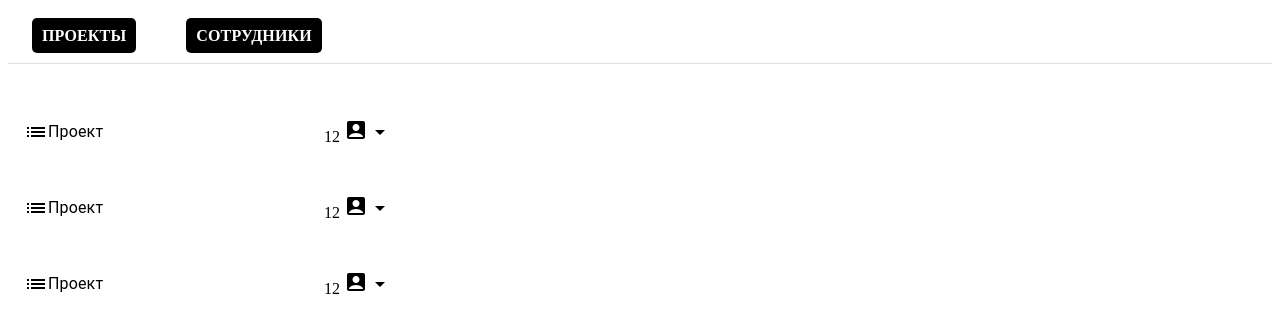
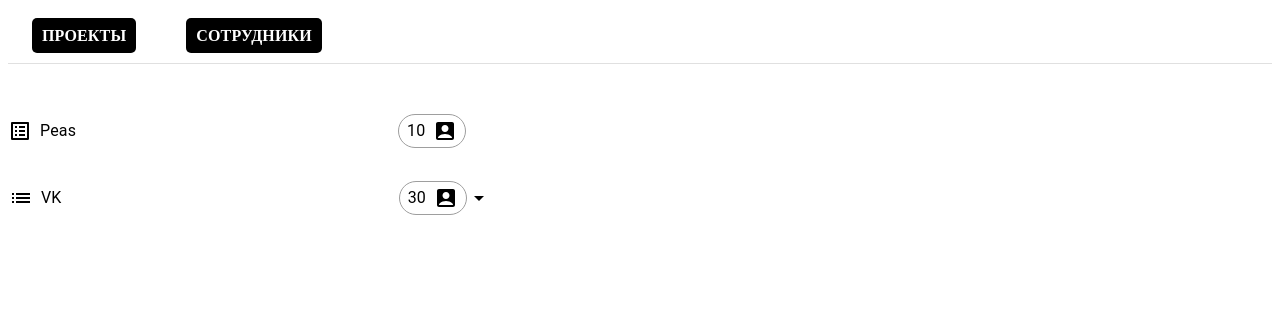
Before and after one commit to xSAPSANx/PEAS, a React (Vite) app: page / in a window 1280 px wide. Shown: the top 332 px of the page. Built offline with nearby package versions, Linux system fonts and the light colour scheme; data requests are answered from the project's data file.

Commit message:
add list project

```diff
--- a/eslint.config.js
+++ b/eslint.config.js
@@ -29,10 +29,7 @@ export default [
 			...react.configs['jsx-runtime'].rules,
 			...reactHooks.configs.recommended.rules,
 			'react/jsx-no-target-blank': 'off',
-      'react-refresh/only-export-components': [
-        'warn',
-        { allowConstantExport: true },
-      ],
+			'react-refresh/only-export-components': ['warn', { allowConstantExport: true }],
 		},
 	},
 ]
--- a/server/db.json
+++ b/server/db.json
@@ -17,8 +17,118 @@
 		}
 	],
 	"project": [
-		{ "projectName": "Peas", "staffNum": "10" },
-		{ "projectName": "WT", "staffNum": "15" },
-		{ "projectName": "VK", "staffNum": "2" }
+		{
+			"currentValue": [
+				{ "projectName": "Peas", "staffNum": "10" },
+				{
+					"branchName": "VK",
+					"staffNum": "30",
+					"children": [
+						{
+							"currentValue": [
+								{ "projectName": "VK music", "staffNum": "15" },
+								{
+									"branchName": "VK group",
+									"staffNum": "25",
+									"children": [
+										{
+											"currentValue": [
+												{ "projectName": "Sub WT 1", "staffNum": "12" },
+												{
+													"branchName": "SubBranch 1",
+													"staffNum": "10",
+													"children": [
+														{
+															"currentValue": [
+																{ "projectName": "Sub WT 1.1", "staffNum": "5" },
+																{
+																	"branchName": "SubBranch 1.1",
+																	"staffNum": "8",
+																	"children": [
+																		{
+																			"currentValue": [
+																				{ "projectName": "Sub WT 1.1.1", "staffNum": "3" },
+																				{
+																					"branchName": "SubBranch 1.1.1",
+																					"staffNum": "4",
+																					"children": [
+																						{
+																							"currentValue": [
+																								{ "projectName": "Sub WT 1.1.1.1", "staffNum": "2" },
+																								{
+																									"branchName": "SubBranch 1.1.1.1",
+																									"staffNum": "2",
+																									"children": [
+																										{
+																											"currentValue": [
+																												{ "projectName": "Sub WT 1.1.1.1.1", "staffNum": "1" },
+																												{
+																													"branchName": "SubBranch 1.1.1.1.1",
+																													"staffNum": "1",
+																													"children": [
+																														{
+																															"currentValue": [
+																																{ "projectName": "Sub WT 1.1.1.1.1.1", "staffNum": "1" }
+																															],
+																															"next": null
+																														}
+																													]
+																												}
+																											],
+																											"next": null
+																										}
+																									]
+																								}
+																							],
+																							"next": null
+																						}
+																					]
+																				}
+																			],
+																			"next": null
+																		}
+																	]
+																}
+															],
+															"next": null
+														}
+													]
+												}
+											],
+											"next": null
+										},
+										{
+											"currentValue": [{ "projectName": "Sub WT 2", "staffNum": "13" }],
+											"next": null
+										}
+									]
+								}
+							],
+							"next": null
+						},
+						{
+							"currentValue": [
+								{ "projectName": "WT 2", "staffNum": "20" },
+								{
+									"branchName": "SubProject A-2",
+									"staffNum": "30",
+									"children": [
+										{
+											"currentValue": [{ "projectName": "Sub WT 3", "staffNum": "14" }],
+											"next": null
+										},
+										{
+											"currentValue": [{ "projectName": "Sub WT 4", "staffNum": "16" }],
+											"next": null
+										}
+									]
+								}
+							],
+							"next": null
+						}
+					]
+				}
+			]
+		}
 	]
 }
--- a/src/pages/Home/index.jsx
+++ b/src/pages/Home/index.jsx
@@ -1,12 +1,19 @@
-import { Project } from '../../widgets/Projects'
+import { useState, useEffect } from 'react'
+import axios from 'axios'
+
+import { ProjectComponent } from '../../widgets/Projects'
 import './ui/Home.scss'
 
 export const Home = () => {
+	const [projects, setProjects] = useState([])
+	useEffect(() => {
+		axios.get('http://localhost:3000/project').then(response => {
+			setProjects(response.data)
+		})
+	}, [])
 	return (
 		<div className='blockProjects'>
-			<Project />
-			<Project />
-			<Project />
+			<ProjectComponent project={projects} />
 		</div>
 	)
 }
--- a/src/pages/Home/ui/Home.scss
+++ b/src/pages/Home/ui/Home.scss
@@ -1,3 +1,3 @@
 .blockProjects {
-	max-width: 400px;
+	max-width: 500px;
 }
--- a/src/widgets/Projects/index.jsx
+++ b/src/widgets/Projects/index.jsx
@@ -1,16 +1,27 @@
-import { ListItemButton, ListItemText, Collapse } from '@mui/material'
-import {
-	AccountBox,
-	InboxOutlined,
-	ListOutlined,
-	ListAltOutlined,
-	StarBorderOutlined,
-	ArrowDropUp,
-	ArrowDropDown,
-} from '@mui/icons-material'
+import { ListItemButton, ListItemText, Collapse, Typography, List, Box } from '@mui/material'
+import { AccountBox, ListOutlined, ListAltOutlined, ArrowDropUp, ArrowDropDown } from '@mui/icons-material'
 import { useState } from 'react'
 
-export const Project = () => {
+import './projects.scss'
+/* eslint-disable react/prop-types */
+
+const LeafComponent = ({ leaf, indent }) => (
+	<ListItemButton sx={{ pl: indent }}>
+		<ListAltOutlined sx={{ mr: 1 }} />
+		<ListItemText
+			primary={
+				<Typography className={'typograph'} variant='body1' display='flex' alignItems='center' marginRight={3.2}>
+					{leaf.projectName}
+					<span className={'staff-number'}>
+						{leaf.staffNum} <AccountBox sx={{ ml: 1 }} />
+					</span>
+				</Typography>
+			}
+		/>
+	</ListItemButton>
+)
+
+const BranchComponent = ({ branch, indent }) => {
 	const [open, setOpen] = useState(false)
 
 	const handleClick = () => {
@@ -18,33 +29,53 @@ export const Project = () => {
 	}
 
 	return (
-		<div className='project'>
-			<ListItemButton id='test' onClick={handleClick}>
-				<ListOutlined>
-					<InboxOutlined />
-				</ListOutlined>
-				<ListItemText primary='Проект' />
-				<p className='numberEmp'>
-					12 <AccountBox />
-				</p>
-				{open ? <ArrowDropUp /> : <ArrowDropDown />}
+		<div className={open ? 'project-container branch-open' : 'project-container'}>
+			<ListItemButton onClick={branch.children.length > 0 ? handleClick : null} sx={{ pl: indent }}>
+				<ListOutlined sx={{ mr: 1 }} />
+				<ListItemText
+					primary={
+						<Typography className={'typograph'} variant='body1' display='flex' alignItems='center'>
+							{branch.branchName}
+							<span className={'staff-number'}>
+								{branch.staffNum} <AccountBox sx={{ ml: 1 }} />
+							</span>
+						</Typography>
+					}
+				/>
+				{branch.children.length > 0 && (open ? <ArrowDropUp /> : <ArrowDropDown />)}
 			</ListItemButton>
-			<Collapse in={open} timeout='auto' unmountOnExit>
-				<ListItemButton sx={{ pl: 4 }}>
-					<ListAltOutlined>
-						<StarBorderOutlined />
-					</ListAltOutlined>
-					<ListItemText primary='Подпроект 1' />
-				</ListItemButton>
-			</Collapse>
-			<Collapse in={open} timeout='auto' unmountOnExit>
-				<ListItemButton sx={{ pl: 4 }}>
-					<ListAltOutlined>
-						<StarBorderOutlined />
-					</ListAltOutlined>
-					<ListItemText primary='Подпроект 2' />
-				</ListItemButton>
-			</Collapse>
+			{branch.children.length > 0 && (
+				<Collapse in={open} timeout='auto' unmountOnExit>
+					<List component='div' disablePadding>
+						{branch.children.map((childNode, index) => (
+							<NodeComponent node={childNode} key={index} indent={indent + 3} />
+						))}
+					</List>
+				</Collapse>
+			)}
 		</div>
 	)
 }
+
+const NodeComponent = ({ node, indent = 0 }) => (
+	<div>
+		{node.currentValue.map((item, index) =>
+			item.projectName ? (
+				<LeafComponent leaf={item} key={index} indent={indent} />
+			) : (
+				<BranchComponent branch={item} key={index} indent={indent} />
+			)
+		)}
+		{node.next && <NodeComponent node={node.next} indent={indent} />}
+	</div>
+)
+
+export const ProjectComponent = ({ project }) => (
+	<Box>
+		<List>
+			{project?.map((node, index) => (
+				<NodeComponent node={node} key={index} />
+			))}
+		</List>
+	</Box>
+)
--- /dev/null
+++ b/src/widgets/Projects/projects.scss
@@ -0,0 +1,51 @@
+.project-container {
+	margin: 8px 0;
+	transition: border-color 0.3s ease;
+	border: 1px solid transparent; // По умолчанию рамка прозрачная
+	border-radius: 4px; // Скругленные углы
+
+	&.branch-open {
+		border-color: #9e9e9e; // Серый цвет рамки для открытого элемента
+	}
+
+	// Добавление рамки для вложенных проектов
+	& > .collapse {
+		border: 1px solid #9e9e9e; // Серый цвет рамки для вложенных элементов
+		border-radius: 4px;
+		padding: 8px; // Отступ внутри рамки
+		margin-top: 4px; // Отступ сверху для визуального отделения
+	}
+}
+
+.typograph {
+	display: flex; // Активируем Flexbox
+	justify-content: space-between; // Элементы по краям
+}
+
+.list-item-button {
+	display: flex;
+	align-items: center;
+	padding: 10px;
+	cursor: pointer;
+	justify-content: space-between; // Распределение пространства между элементами
+
+	&:hover {
+		background-color: #e0e0e0; // Светло-серый фон при наведении
+	}
+}
+
+.list-item-text {
+	flex: 1; // Занять всё доступное пространство
+	display: flex; // Используем flex для текстового блока
+	align-items: center; // Вертикальное выравнивание текста
+}
+
+.staff-number {
+	display: flex;
+	align-items: center;
+	padding: 4px 8px; // Отступ внутри рамки
+	border: 1px solid #9e9e9e; // Серый цвет рамки
+	border-radius: 20px; // Овальные края
+	margin-left: auto; // Сдвинуть элемент вправо
+	margin-left: 16px; // Отступ от названия проекта
+}
```
Lines whose indentation alone changed are shown as unchanged.
